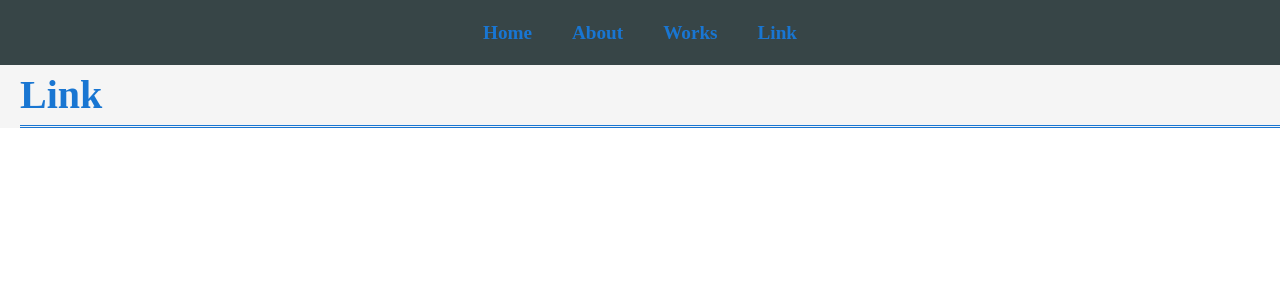
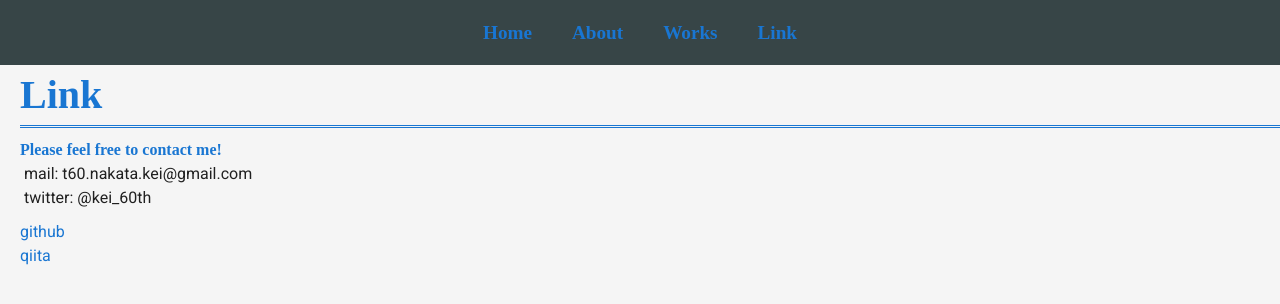
Before and after one commit to kei-60th/vue_portfolio, a Vue app: page /link in a window 1280 px wide. Shown: the top 304 px of the page. Built offline with nearby package versions, Linux system fonts and the light colour scheme.

Commit message:
原型の完成

```diff
--- a/package.json
+++ b/package.json
@@ -16,6 +16,7 @@
     "vuex": "^3.1.2"
   },
   "devDependencies": {
+    "@fortawesome/fontawesome-free": "^5.11.2",
     "@vue/cli-plugin-babel": "^4.1.0",
     "@vue/cli-plugin-eslint": "^4.1.0",
     "@vue/cli-plugin-router": "^4.1.0",
--- a/src/components/about.vue
+++ b/src/components/about.vue
@@ -41,6 +41,7 @@
 
 .background{
   background-color:whitesmoke;
+  min-height:100vh;
 }
 
 .content{
@@ -62,7 +63,7 @@
 }
 
 .profilecard{
-  margin-bottom: 100px;
+  margin-bottom:30px;
 }
 
 .imagewrapper{
--- a/src/components/link.vue
+++ b/src/components/link.vue
@@ -1,9 +1,18 @@
 <template>
   <div class = "background">
     <div class = "content">
-      <h1 class= "pagetitle">Link</h1>
-
-
+      <h1 class = "pagetitle">Link</h1>
+      <h2 class = "message">Please feel free to contact me!</h2>
+      <ul>
+        <li>mail: t60.nakata.kei@gmail.com</li>
+        <li>twitter: @kei_60th</li>
+        </ul>
+      <div class = "link">
+        <a href="https://github.com/kei-60th">github</a>
+      </div>
+      <div class = "link">
+        <a href="https://qiita.com/kei-60th">qiita</a>
+      </div>
     </div>
   </div>
 </template>
@@ -16,6 +25,7 @@
 
 .background{
   background-color:whitesmoke;
+  min-height:100vh;
 }
 
 .content{
@@ -31,4 +41,22 @@
   margin-bottom:10px;
 }
 
+.message{
+  color:#1976d2;
+  font-family: 'ヒラギノ丸ゴ ProN','Hiragino Maru Gothic ProN';
+  margin-left:20px;
+}
+
+.link{
+  margin-left:20px;
+}
+
+ul{
+  list-style: none;
+  margin-bottom:10px;
+}
+
+li{
+}
+
 </style>
--- a/src/components/works.vue
+++ b/src/components/works.vue
@@ -154,6 +154,7 @@
 
 .background{
   background-color:whitesmoke;
+  min-height:100vh;
 }
 
 .content{
--- a/src/main.js
+++ b/src/main.js
@@ -1,3 +1,4 @@
+import '@fortawesome/fontawesome-free/css/all.css'
 import Vue from 'vue'
 import App from './App.vue'
 import router from './router'
```
Also changed, not shown: 1 other file (tests, documents, lock files or other folders).
